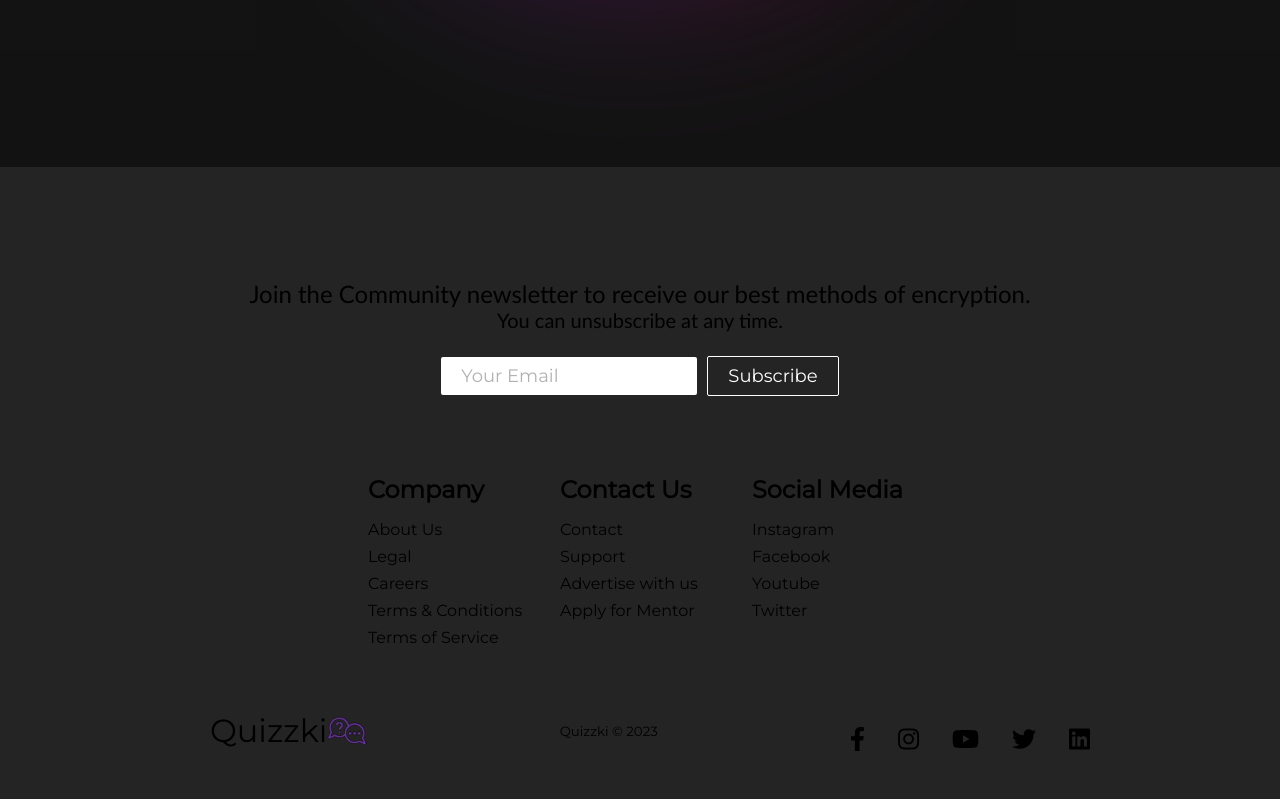
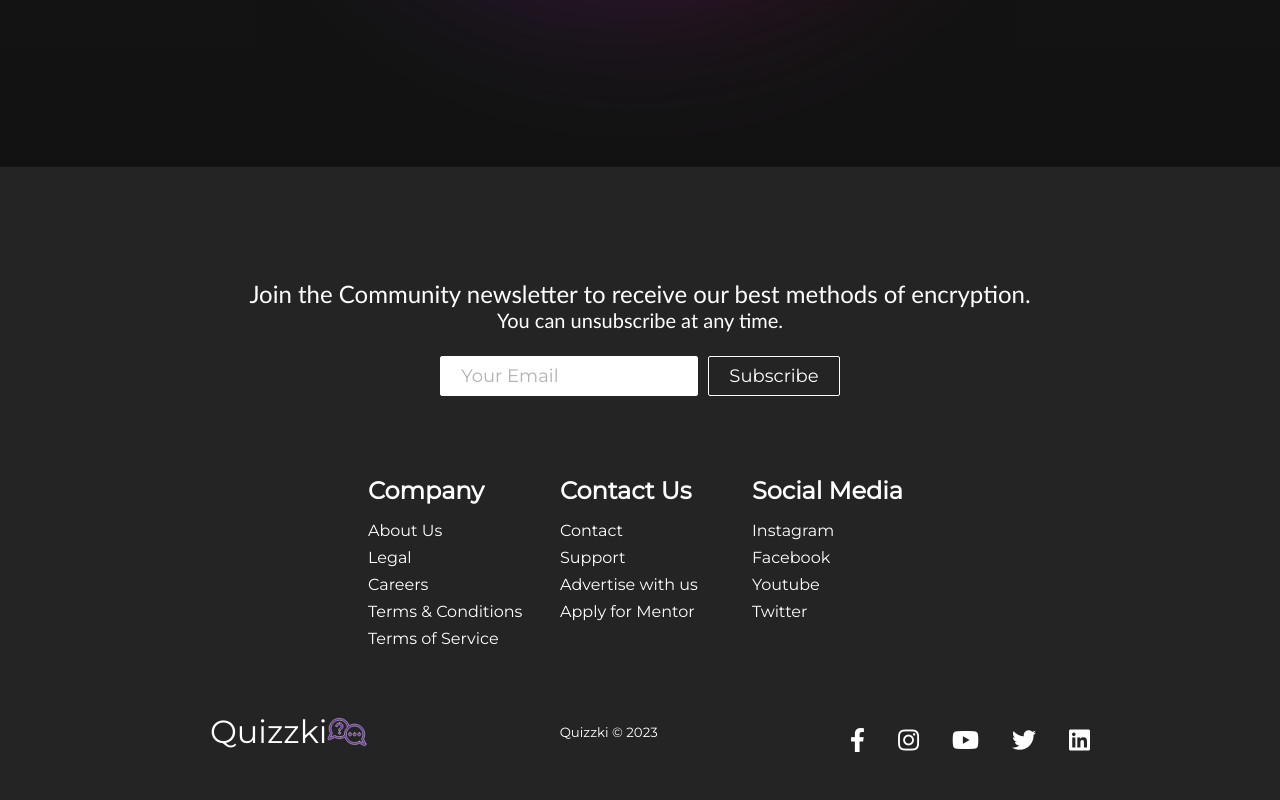
Before and after one commit to yousefturin/quizzki, a React (Create React App) app: page / in a window 1280 px wide. Shown: the part 713-1513 px from the top of the page. Built offline with nearby package versions, Linux system fonts and the light colour scheme; no server answers.

Commit message:
applied custom values to styling

```diff
--- a/src/components/Footer.css
+++ b/src/components/Footer.css
@@ -1,5 +1,5 @@
 .footer-container {
-    background-color: #242424;
+    background-color: var(--primaryDarkBg);
     padding: 4rem 0 2rem 0;
     display: flex;
     flex-direction: column;
@@ -15,7 +15,7 @@
     text-align: center;
     margin-bottom: 24px;
     padding: 24px;
-    color: var(--primary);
+    color: var(--primaryBg);
 }
 
 .footer-subscription>p {
@@ -25,12 +25,12 @@
 
 .footer-subscription-heading {
     margin-top: 24px;
-    font-size: 24px;
+    font-size: var(--fontXLarge);
 }
 
 .footer-subscription-text {
     margin-bottom: 24px;
-    font-size: 20px;
+    font-size: var(--fontMedium);
 }
 
 .footer-input {
@@ -39,9 +39,9 @@
     margin-right: 10px;
     outline: none;
     border: none;
-    font-size: 18px;
+    font-size: var(--fontXMedium);
     margin-bottom: 16px;
-    border: 1px solid var(--primary);
+    border: 1px solid var(--primaryBg);
 }
 
 .footer-links {
@@ -70,17 +70,17 @@
 }
 
 .footer-link-items>h2 {
-    color: var(--primary);
+    color: var(--primaryBg);
 }
 
 .footer-link-items a {
-    color: var(--primary);
+    color: var(--primaryBg);
     text-decoration: none;
     margin-bottom: 8px;
 }
 
 .footer-link-items a:hover {
-    color: #dadada;
+    color: var( --footerFocus);
     transition: 0.3 ease-out;
 }
 
@@ -89,14 +89,14 @@
 }
 
 .footer-input::placeholder {
-    color: #b1b1b1;
+    color: var( --footerPlaceHolder);
 }
 
 /* Social Icons */
 
 .social-icon-link {
-    color: var(--primary);
-    font-size: 24px;
+    color: var(--primaryBg);
+    font-size: var(--fontXLarge);
 }
 
 .social-media {
@@ -122,19 +122,19 @@
 }
 
 .social-logo {
-    color: var(--primary);
+    color: var(--primaryBg);
     justify-self: start;
     margin-left: 20px;
     text-decoration: none;
     cursor: pointer;
-    font-size: 2rem;
+    font-size: var(--fontXMax);
     display: flex;
     align-self: center;
     margin-bottom: 16px;
 }
 
 .website-rights {
-    color: var(--primary);
+    color: var(--primaryBg);
     margin-bottom: 16px;
 }
 
```
